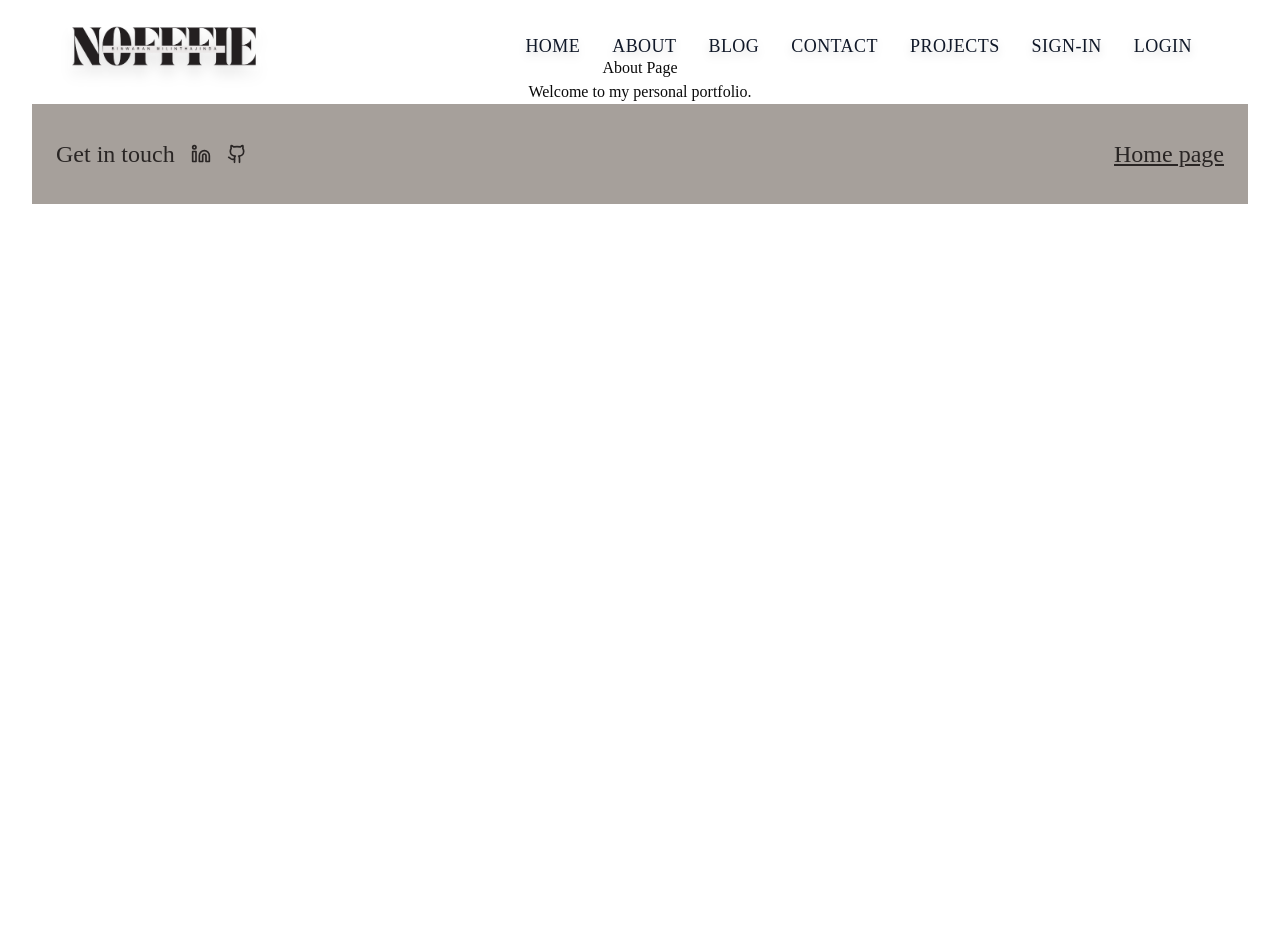
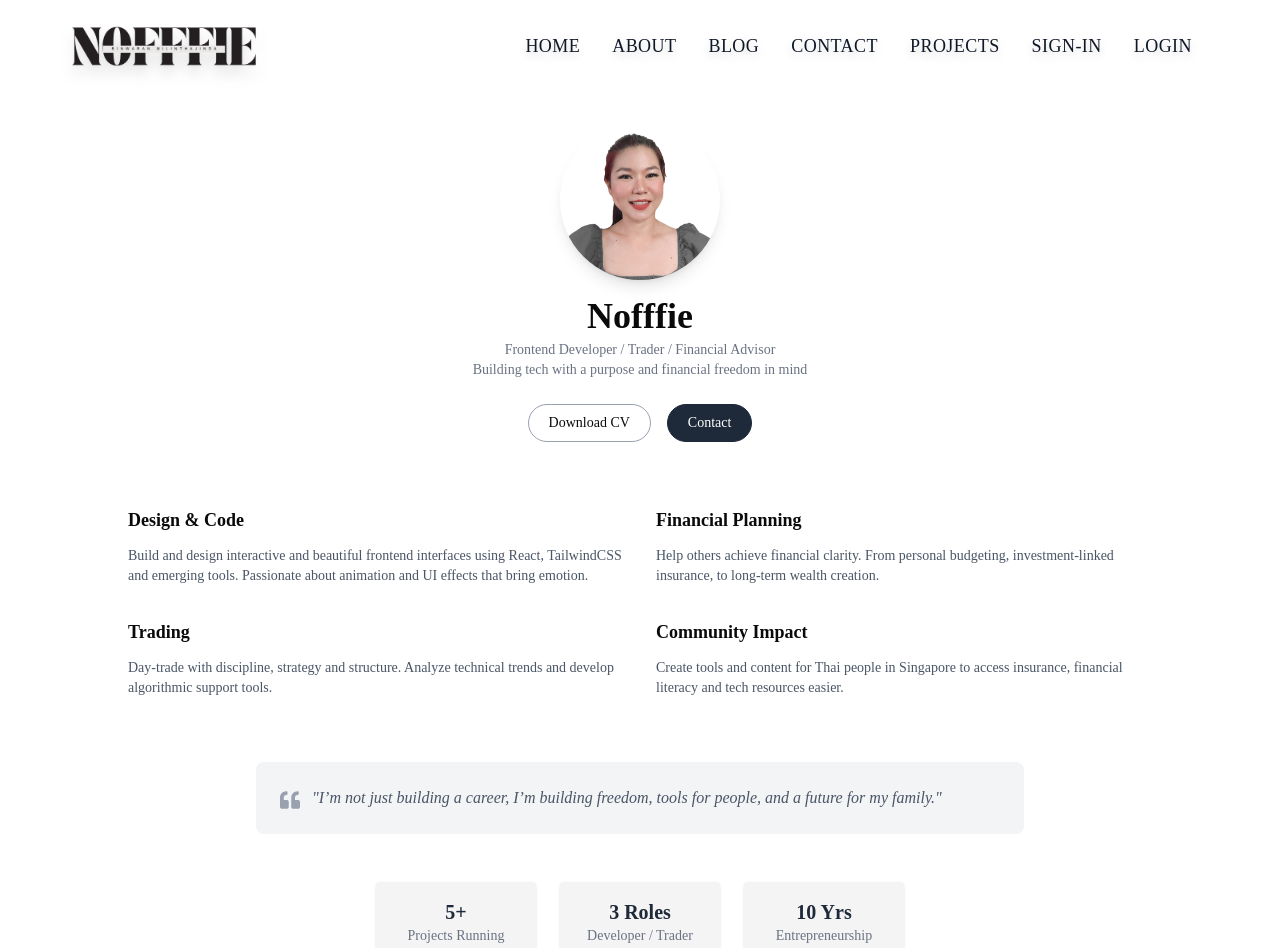
Before and after one commit to Binwaran/binwaran.m, a React (Vite) app in the folder frontend/: page /about in a window 1280 px wide. Shown: the part 60-1008 px from the top of the page. Before the commit the page ends 800 px from the top, so only its background shows below. Built offline with nearby package versions, Linux system fonts and the light colour scheme; a web font is replaced by a local one.

Commit message:
feat: About and contact page

```diff
--- a/frontend/src/pages/About.jsx
+++ b/frontend/src/pages/About.jsx
@@ -1,10 +1,86 @@
-const About = () => {
-    return (
-      <div>
-        <h1>About Page</h1>
-        <p>Welcome to my personal portfolio.</p>
+import React from "react";
+import { FaBriefcase, FaMapMarkerAlt, FaLaptopCode, FaEnvelope, FaQuoteLeft } from "react-icons/fa"; // 👉 แก้ตรงนี้ เอา FaQuoteLeft มาแทน
+
+export default function About() {
+  return (
+    <section className="bg-white py-16 px-4 md:px-12 text-center">
+      {/* Hero Section */}
+      <div className="max-w-4xl mx-auto">
+        <img
+          src="/nofffiepic.png"
+          alt="Nofffie pic"
+          className="w-40 h-40 object-cover rounded-full mx-auto shadow-lg"
+        />
+        <h1 className="text-4xl font-bold mt-4">Nofffie</h1>
+        <p className="text-sm text-gray-500 mt-1">Frontend Developer / Trader / Financial Advisor</p>
+        <p className="text-sm text-gray-500">Building tech with a purpose and financial freedom in mind</p>
+
+        {/* Buttons */}
+        <div className="flex justify-center gap-4 mt-6">
+          <a
+            href="#"
+            className="px-5 py-2 border border-gray-400 rounded-full text-sm hover:bg-gray-100"
+          >
+            Download CV
+          </a>
+          <a
+            href="/contact"
+            className="px-5 py-2 border border-gray-800 bg-gray-800 text-white rounded-full text-sm hover:bg-gray-700"
+          >
+            Contact
+          </a>
+        </div>
       </div>
-    );
-  };
 
-  export default About;
+      {/* What I Do */}
+      <div className="grid grid-cols-1 md:grid-cols-2 gap-8 max-w-5xl mx-auto mt-16 text-left">
+        <div>
+          <h2 className="text-lg font-semibold mb-3">Design & Code</h2>
+          <p className="text-sm text-gray-600">
+            Build and design interactive and beautiful frontend interfaces using React, TailwindCSS and emerging tools. Passionate about animation and UI effects that bring emotion.
+          </p>
+        </div>
+        <div>
+          <h2 className="text-lg font-semibold mb-3">Financial Planning</h2>
+          <p className="text-sm text-gray-600">
+            Help others achieve financial clarity. From personal budgeting, investment-linked insurance, to long-term wealth creation.
+          </p>
+        </div>
+        <div>
+          <h2 className="text-lg font-semibold mb-3">Trading</h2>
+          <p className="text-sm text-gray-600">
+            Day-trade with discipline, strategy and structure. Analyze technical trends and develop algorithmic support tools.
+          </p>
+        </div>
+        <div>
+          <h2 className="text-lg font-semibold mb-3">Community Impact</h2>
+          <p className="text-sm text-gray-600">
+            Create tools and content for Thai people in Singapore to access insurance, financial literacy and tech resources easier.
+          </p>
+        </div>
+      </div>
+
+      {/* Quote */}
+      <div className="bg-gray-100 max-w-3xl mx-auto mt-16 p-6 rounded-md text-gray-600 italic flex items-start gap-3">
+        <FaQuoteLeft className="text-xl text-gray-400 mt-1" />
+        "I’m not just building a career, I’m building freedom, tools for people, and a future for my family."
+      </div>
+
+      {/* Stats */}
+      <div className="flex flex-wrap justify-center gap-6 mt-12">
+        <div className="bg-[#F4F4F4] px-6 py-4 rounded shadow text-center w-40">
+          <p className="font-bold text-xl text-gray-800">5+</p>
+          <p className="text-sm text-gray-500">Projects Running</p>
+        </div>
+        <div className="bg-[#F4F4F4] px-6 py-4 rounded shadow text-center w-40">
+          <p className="font-bold text-xl text-gray-800">3 Roles</p>
+          <p className="text-sm text-gray-500">Developer / Trader / Advisor</p>
+        </div>
+        <div className="bg-[#F4F4F4] px-6 py-4 rounded shadow text-center w-40">
+          <p className="font-bold text-xl text-gray-800">10 Yrs</p>
+          <p className="text-sm text-gray-500">Entrepreneurship</p>
+        </div>
+      </div>
+    </section>
+  );
+}
--- a/frontend/src/pages/Blog.jsx
+++ b/frontend/src/pages/Blog.jsx
@@ -1,8 +1,7 @@
 const Blog = () => {
     return (
-      <div>
-        <h1>Blog Page</h1>
-        <p>Welcome to my personal portfolio.</p>
+      <div className="w-full h-full z-[-1]">
+        <img src="/coming-soon.png" alt="Nofffie picture" className="absolute top-8 sm:top-0 left-0 flex justify-center items-center w-[500px] drop-shadow-[0_5px_10px_rgba(0,0,0,0.3)] sm:w-[1500px] z-40"/>
       </div>
     );
   };
--- a/frontend/src/pages/Contact.jsx
+++ b/frontend/src/pages/Contact.jsx
@@ -1,10 +1,79 @@
-const Contact = () => {
+import { Linkedin, Facebook, Twitter } from "lucide-react";
+import React from "react";
+
+function Contact() {
     return (
-      <div>
-        <h1>Contact Page</h1>
-        <p>Welcome to my personal portfolio.</p>
-      </div>
+      <section className="bg-stone-100 text-stone-700 min-h-screen flex items-center justify-center px-4 py-12">
+        <div className="max-w-6xl w-full grid grid-cols-1 md:grid-cols-2 gap-10">
+          {/* Contact Form */}
+          <div className="bg-stone-200 p-8 rounded-lg shadow-xl">
+            <h2 className="text-3xl font-bold text-stone-600 drop-shadow-[0_5px_10px_rgba(0,0,0,0.3)] mb-8">CONTACT</h2>
+            <form className="space-y-4">
+              <div className="flex flex-col md:flex-row gap-4">
+                <input
+                  type="text"
+                  placeholder="NAME"
+                  className="w-full px-4 py-2 drop-shadow-[0_5px_10px_rgba(0,0,0,0.3)] bg-transparent border border-stone-600 rounded-md text-stone-700 placeholder-stone-600"
+                />
+                <input
+                  type="email"
+                  placeholder="EMAIL ADDRESS"
+                  className="w-full px-4 py-2 drop-shadow-[0_5px_10px_rgba(0,0,0,0.3)] bg-transparent border border-stone-600 rounded-md text-stone-700 placeholder-stone-600"
+                />
+              </div>
+              <input
+                type="text"
+                placeholder="SUBJECT"
+                className="w-full px-4 py-2 drop-shadow-[0_5px_10px_rgba(0,0,0,0.3)] bg-transparent border border-stone-600 rounded-md text-stone-700 placeholder-stone-600"
+              />
+              <textarea
+                placeholder="MESSAGE"
+                rows="5"
+                className="w-full px-4 py-2 drop-shadow-[0_5px_10px_rgba(0,0,0,0.3)] bg-transparent border border-stone-600 rounded-md text-stone-700 placeholder-stone-600"
+              ></textarea>
+              <button
+                type="submit"
+                className="bg-stone-300 drop-shadow-[0_5px_10px_rgba(0,0,0,0.2)] text-stone-600 px-6 py-2 rounded hover:bg-stone-900 hover:text-stone-100 font-semibold"
+              >
+                Submit
+              </button>
+            </form>
+          </div>
+
+          {/* Map and Info */}
+          <div className="relative">
+          <iframe
+            src="https://www.google.com/maps/embed?pb=!1m18!1m12!1m3!1d3988.8128040742545!2d103.82457327680322!3d1.286366561772802!2m3!1f0!2f0!3f0!3m2!1i1024!2i768!4f13.1!3m3!1m2!1s0x31da197ec9909f87%3A0x3c33d48dab504e8!2sTiong%20Bahru%20MRT%20Station%20(EW17)!5e0!3m2!1sen!2ssg!4v1742897819815!5m2!1sen!2ssg"
+            width="100%"
+            height="100%"
+            style={{ border: 0 }}
+            allowFullScreen=""
+            loading="lazy"
+            referrerPolicy="no-referrer-when-downgrade"
+          ></iframe>
+            <div className="absolute bottom-6 left-6 bg-stone-200 text-stone-600 p-6 rounded-md shadow-md max-w-xs">
+              <div className="flex gap-4 mb-4 text-stone-600">
+                <a href="https://www.facebook.com/binwaran" className="hover:text-stone-400">
+                  <Facebook className="w-5 h-5" />
+                </a>
+                <a href="https://x.com/Nofffie_m" className="hover:text-stone-400">
+                  <Twitter className="w-5 h-5" />
+                </a>
+                <a href="https://www.linkedin.com/in/binwaran" className="hover:text-stone-400">
+                  <Linkedin className="w-5 h-5" />
+                </a>
+              </div>
+              <p className="text-sm text-left">
+                <strong>ADDRESS:</strong> Tiong bahru, Singapore.<br />
+                <strong>PHONE:</strong> +65-9641-4591<br />
+                <strong>EMAIL:</strong> binwaran.m@gmail.com
+              </p>
+            </div>
+          </div>
+        </div>
+      </section>
     );
-  };
+  }
+
 
   export default Contact;
```
Also changed, not shown: frontend/public/coming-soon.png (added).
